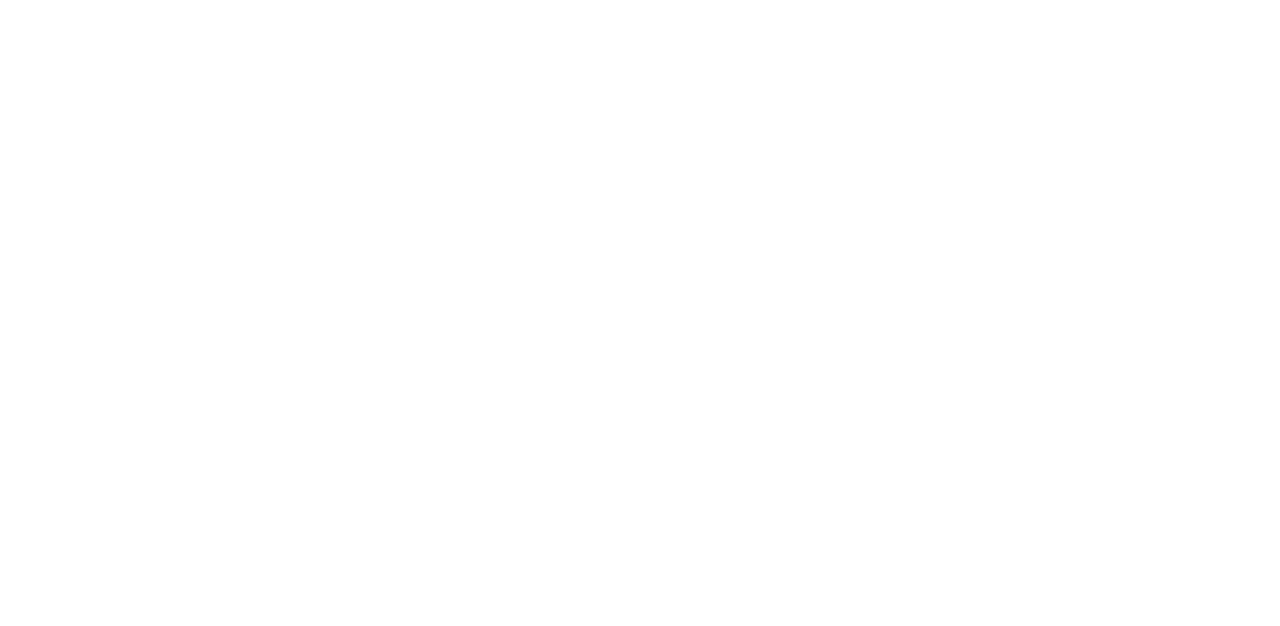
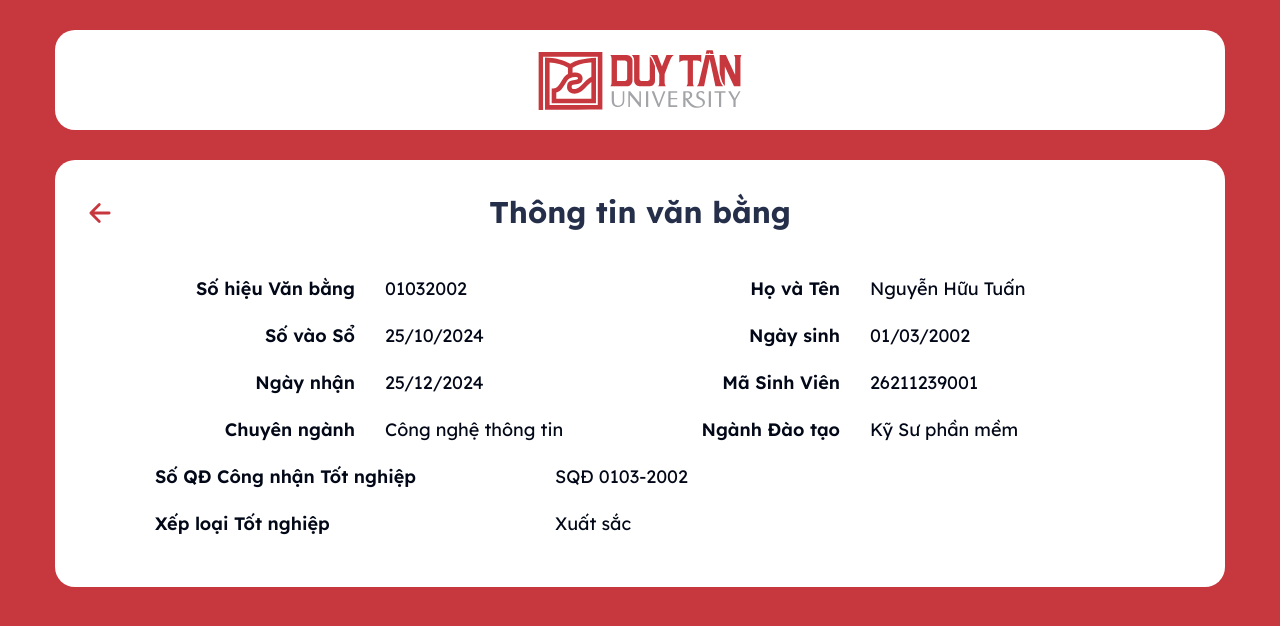
Before and after one commit to Capstone1-C1SE02/C1SE.02_Capstone1_FE, a React (Vite) app: page /result in a window 1280 px wide. Before the commit this address had no page. Shown: the top 626 px of the page. Built offline with nearby package versions, Linux system fonts and the light colour scheme.

Commit message:
feat: create result page and maintain code in my project

```diff
--- /dev/null
+++ b/src/components/user/Result/item.jsx
@@ -0,0 +1,14 @@
+function Item({ label, value, size }) {
+  return (
+    <div className="flex w-full flex-grow items-center gap-[30px]">
+      <p
+        className={`${size === "large" ? "w-[370px] text-left" : "w-[200px] text-right"} flex-shrink-0 text-[18px] font-[600]`}
+      >
+        {label}
+      </p>
+      <p className="flex-grow text-[18px]">{value}</p>
+    </div>
+  );
+}
+
+export default Item;
--- /dev/null
+++ b/src/components/user/Result/row.jsx
@@ -0,0 +1,5 @@
+function Row({ children }) {
+  return <div className="flex w-full">{children}</div>;
+}
+
+export default Row;
--- /dev/null
+++ b/src/layouts/user/form.layout.jsx
@@ -0,0 +1,17 @@
+import SideBar from "@/components/user/SideBar";
+import RootLayoutUser from "@/layouts/user/root.layout";
+
+function FormLayoutUser({ children }) {
+  return (
+    <RootLayoutUser>
+      <h1 className="text-[30px] font-bold">Tra cứu thông tin văn bằng</h1>
+      <div className="flex items-center gap-[30px]">
+        <SideBar />
+        <div className="h-[100%] w-[3px] flex-shrink-0 rounded-full bg-[--primaryBackgroundColor]" />
+        {children}
+      </div>
+    </RootLayoutUser>
+  );
+}
+
+export default FormLayoutUser;
--- a/src/layouts/user/index.jsx
+++ /dev/null
@@ -1,22 +0,0 @@
-import Header from "@/components/user/Header";
-import SideBar from "@/components/user/SideBar";
-
-function DefaultLayoutUser({ children }) {
-  return (
-    <div className="flex min-h-[100vh] justify-center bg-[--primaryBackgroundColor] p-[30px]">
-      <div className="flex w-[1170px] flex-col gap-[30px]">
-        <Header />
-        <main className="flex min-h-min flex-col gap-[20px] rounded-[20px] bg-white p-[30px]">
-          <h1 className="text-[30px] font-bold">Tra cứu thông tin văn bằng</h1>
-          <div className="flex items-center gap-[30px]">
-            <SideBar />
-            <div className="h-[100%] w-[3px] flex-shrink-0 rounded-full bg-[--primaryBackgroundColor]" />
-            {children}
-          </div>
-        </main>
-      </div>
-    </div>
-  );
-}
-
-export default DefaultLayoutUser;
--- /dev/null
+++ b/src/layouts/user/root.layout.jsx
@@ -0,0 +1,16 @@
+import Header from "@/components/user/Header";
+
+function RootLayoutUser({ children }) {
+  return (
+    <div className="flex min-h-[100vh] justify-center bg-[--primaryBackgroundColor] p-[30px]">
+      <div className="flex w-[1170px] flex-col gap-[30px]">
+        <Header />
+        <main className="flex min-h-min flex-col gap-[20px] rounded-[20px] bg-white p-[30px]">
+          {children}
+        </main>
+      </div>
+    </div>
+  );
+}
+
+export default RootLayoutUser;
--- a/src/pages/user/Home/index.jsx
+++ b/src/pages/user/Home/index.jsx
@@ -1,15 +1,18 @@
 import { Button } from "@/components/ui/button";
 import ErrorMessage from "@/components/user/Form/error-message";
 import { useState } from "react";
+import { useNavigate } from "react-router-dom";
 
 function Home() {
   const [chonAnh, setChonAnh] = useState("/images/noPicture.svg");
   const [tenAnh, setTenAnh] = useState("Chưa có tệp nào được chọn");
 
   const [message, setMessage] = useState("");
+  const navigate = useNavigate();
 
   const handleImageChange = (e) => {
     if (e.target.files && e.target.files[0]) {
+      setMessage("");
       setTenAnh(e.target.files[0].name);
       setChonAnh(URL.createObjectURL(e.target.files[0]));
     }
@@ -24,7 +27,11 @@
 
   const handleSubmit = (e) => {
     e.preventDefault();
-    setMessage("Thông tin không chính xác!");
+    if (chonAnh === "/images/noPicture.svg") {
+      setMessage("Vui lòng chọn ảnh trước khi tra cứu");
+      return;
+    }
+    navigate("/result");
   };
 
   return (
--- /dev/null
+++ b/src/pages/user/Result/index.jsx
@@ -0,0 +1,57 @@
+import { IoArrowBackOutline } from "react-icons/io5";
+import { useNavigate } from "react-router-dom";
+
+import Item from "@/components/user/Result/item";
+import Row from "@/components/user/Result/row";
+
+function Result() {
+  const navigate = useNavigate();
+
+  const handleClick = () => {
+    navigate(-1);
+  };
+
+  return (
+    <main className="pb-5">
+      <div className="relative w-full">
+        <IoArrowBackOutline
+          className="absolute top-[50%] -translate-y-2/4 cursor-pointer text-3xl text-[--primaryBackgroundColor]"
+          onClick={handleClick}
+        />
+        <h1 className="text-center text-[30px] font-[700] text-[--primaryTextColor]">
+          Thông tin văn bằng
+        </h1>
+      </div>
+      <div className="flex flex-wrap gap-5 px-[70px] pt-10">
+        <Row>
+          <Item label="Số hiệu Văn bằng" value="01032002" />
+          <Item label="Họ và Tên" value="Nguyễn Hữu Tuấn" />
+        </Row>
+        <Row>
+          <Item label="Số vào Sổ" value="25/10/2024" />
+          <Item label="Ngày sinh" value="01/03/2002" />
+        </Row>
+        <Row>
+          <Item label="Ngày nhận" value="25/12/2024" />
+          <Item label="Mã Sinh Viên" value="26211239001" />
+        </Row>
+        <Row>
+          <Item label="Chuyên ngành" value="Công nghệ thông tin" />
+          <Item label="Ngành Đào tạo" value="Kỹ Sư phần mềm" />
+        </Row>
+        <Row>
+          <Item
+            label="Số QĐ Công nhận Tốt nghiệp"
+            value="SQĐ 0103-2002"
+            size="large"
+          />
+        </Row>
+        <Row>
+          <Item label="Xếp loại Tốt nghiệp" value="Xuất sắc" size="large" />
+        </Row>
+      </div>
+    </main>
+  );
+}
+
+export default Result;
--- a/src/routes/index.js
+++ b/src/routes/index.js
@@ -1,14 +1,17 @@
 import Home from "@/pages/user/Home";
 import SearchByText from "@/pages/user/SearchByText";
-import DefaultLayoutUser from "@/layouts/user";
+import Result from "@/pages/user/Result";
+import FormLayoutUser from "@/layouts/user/form.layout";
+import RootLayoutUser from "@/layouts/user/root.layout";
 
 const publicUserRoutes = [
-  { path: "/", component: Home, layout: DefaultLayoutUser },
+  { path: "/", component: Home, layout: FormLayoutUser },
   {
     path: "/search-by-text",
     component: SearchByText,
-    layout: DefaultLayoutUser,
+    layout: FormLayoutUser,
   },
+  { path: "/result", component: Result, layout: RootLayoutUser },
 ];
 
 export { publicUserRoutes };
```
